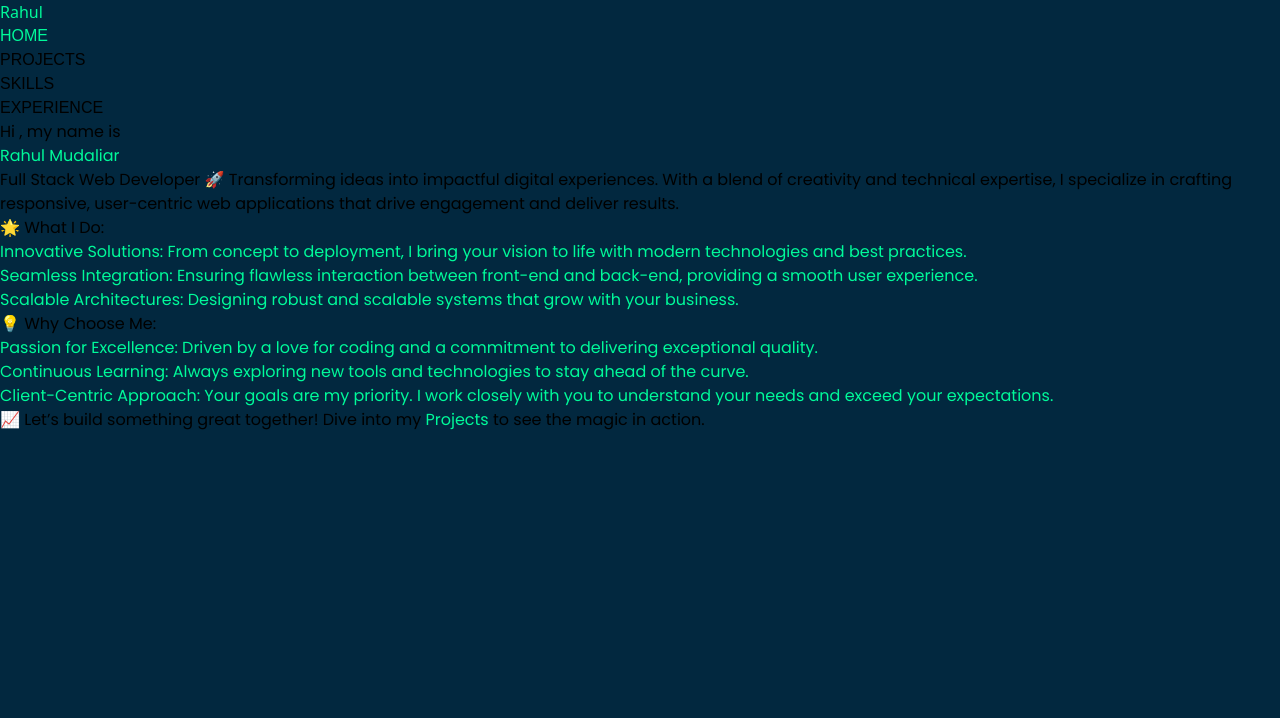
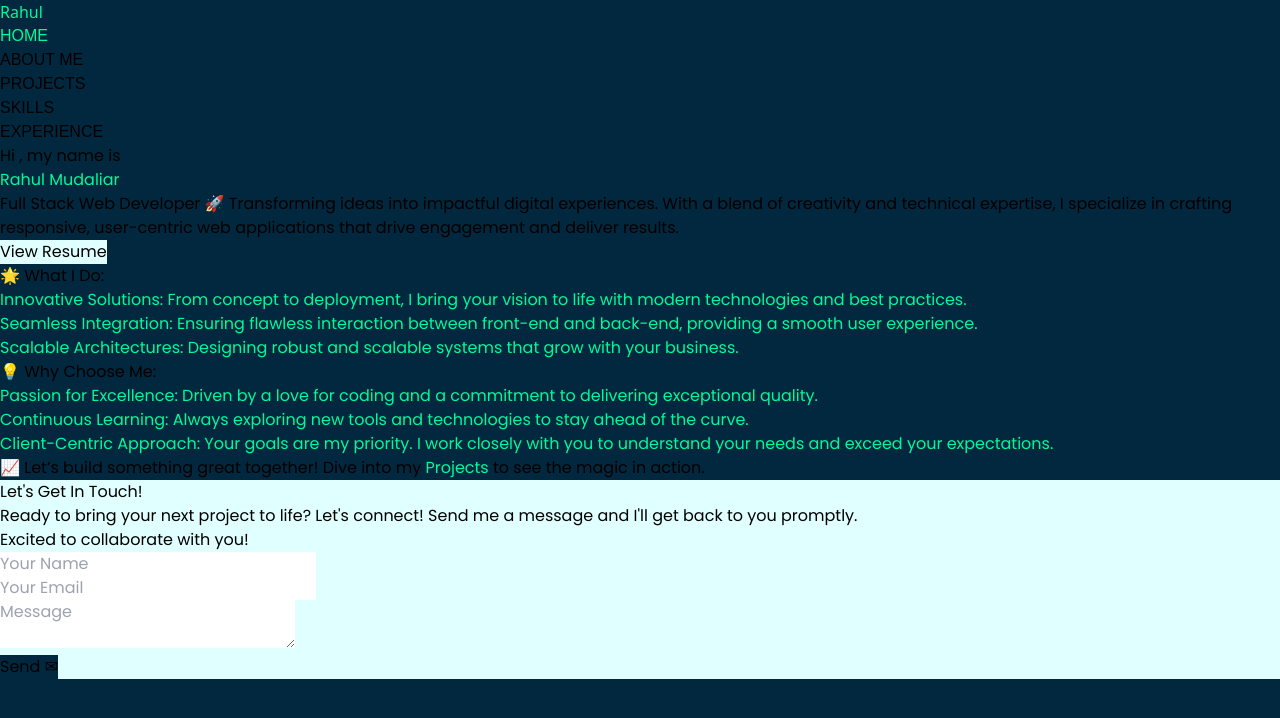
Before and after one commit to rahulpro1012/Portfolio_Website, a React (Vite) app: page / in a window 1280 px wide. Shown: the top 718 px of the page. Built offline with nearby package versions, Linux system fonts and the light colour scheme; a web font is replaced by a local one.

Commit message:
Added page for email

```diff
--- a/package.json
+++ b/package.json
@@ -10,6 +10,7 @@
     "preview": "vite preview"
   },
   "dependencies": {
+    "emailjs-com": "^3.2.0",
     "react": "^18.2.0",
     "react-dom": "^18.2.0",
     "react-router-dom": "^6.23.1",
--- a/src/App.css
+++ b/src/App.css
@@ -74,3 +74,7 @@ html{
   .nav-bg{
     background-color: #02283f;
   }
+
+  .bg-light{
+    background-color: #E0FFFF;
+  }
--- /dev/null
+++ b/src/components/Email.jsx
@@ -0,0 +1,114 @@
+import React, { useState } from "react";
+import emailjs from "emailjs-com";
+
+function Email() {
+  const [formData, setFormData] = useState({
+    name: "",
+    email: "",
+    message: "",
+  });
+
+  const handleChange = (e) => {
+    const { name, value } = e.target;
+    setFormData({
+      ...formData,
+      [name]: value,
+    });
+  };
+
+  const handleSubmit = (e) => {
+    e.preventDefault();
+
+    emailjs
+      .sendForm("YOUR_SERVICE_ID", "YOUR_TEMPLATE_ID", e.target, "YOUR_USER_ID")
+      .then(
+        (result) => {
+          console.log(result.text);
+          alert("Email sent successfully!");
+        },
+        (error) => {
+          console.log(error.text);
+          alert("Failed to send email. Please try again.");
+        }
+      );
+
+    setFormData({
+      name: "",
+      email: "",
+      message: "",
+    });
+  };
+
+  return (
+    <div className="bg-light min-h-44 font-poppins py-20 flex flex-col items-center justify-center ">
+      <h1 className="text-3xl font-medium text-slate-700 mb-8">
+        Let's Get In Touch!
+      </h1>
+      <h1 className="w-2/3">
+        Ready to bring your next project to life? Let's connect! Send me a
+        message and I'll get back to you promptly.
+      </h1>
+      <span className=""> Excited to collaborate with you!</span>
+      <form
+        onSubmit={handleSubmit}
+        className="w-full max-w-md bg-white p-8 rounded-lg shadow-2xl mt-5"
+      >
+        <div className="mb-4">
+          <label
+            htmlFor="name"
+            className="block text-sm font-medium text-gray-700"
+          ></label>
+          <input
+            type="text"
+            id="name"
+            name="name"
+            placeholder="Your Name"
+            value={formData.name}
+            onChange={handleChange}
+            required
+            className="mt-1 block w-full px-3 py-2 border border-gray-300 rounded-md shadow-sm focus:outline-none focus:ring-blue-500 focus:border-blue-500 sm:text-sm"
+          />
+        </div>
+        <div className="mb-4">
+          <label
+            htmlFor="email"
+            className="block text-sm font-medium text-gray-700"
+          ></label>
+          <input
+            type="email"
+            id="email"
+            name="email"
+            placeholder="Your Email"
+            value={formData.email}
+            onChange={handleChange}
+            required
+            className="mt-1 block w-full px-3 py-2 border border-gray-300 rounded-md shadow-sm focus:outline-none focus:ring-blue-500 focus:border-blue-500 sm:text-sm"
+          />
+        </div>
+        <div className="mb-4">
+          <label
+            htmlFor="message"
+            className="block text-sm font-medium text-gray-700"
+          ></label>
+          <textarea
+            id="message"
+            name="message"
+            placeholder="Message"
+            value={formData.message}
+            onChange={handleChange}
+            required
+            className="mt-1 block w-full px-3 py-2 border border-gray-300 rounded-md shadow-sm focus:outline-none h-44 focus:ring-blue-500 focus:border-blue-500 sm:text-sm"
+          />
+        </div>
+        <button
+          type="submit"
+          className="w-full py-2 px-4 nav-bg text-white font-medium rounded-md shadow-sm hover focus:outline-none focus:ring-2 focus:ring-offset-2 focus:ring-blue-500 transition duration-300"
+        >
+          Send ✉
+        </button>
+      </form>
+    </div>
+  );
+}
+
+export default Email;
--- a/src/components/Header.jsx
+++ b/src/components/Header.jsx
@@ -1,18 +1,20 @@
-import React from 'react'
-import Navbar from './Navbar'
-import { ScrollRestoration } from 'react-router-dom'
+import React from "react";
+import Navbar from "./Navbar";
+import { ScrollRestoration } from "react-router-dom";
 
 function Header() {
   return (
-    <div className='border-red-500 border-2 p-4'>
-        <ScrollRestoration getKey={(location,matches)=>{
-          console.log(matches)
-          return location.pathname
-        }}/>
+    <div className="p-4">
+      <ScrollRestoration
+        getKey={(location, matches) => {
+          console.log(matches);
+          return location.pathname;
+        }}
+      />
 
-        <Navbar/>
+      <Navbar />
     </div>
-  )
+  );
 }
 
-export default Header
+export default Header;
--- a/src/components/Home.jsx
+++ b/src/components/Home.jsx
@@ -1,30 +1,84 @@
-import React from 'react'
-import { Link } from 'react-router-dom'
+import React from "react";
+import { Link } from "react-router-dom";
+import Email from "./Email";
 
 function Home() {
   return (
-    <div className='font-ubuntu font-bold text-gray-50 px-56 border border-red-500 font-poppins py-28'>
-      <div className='ml flex flex-col gap-6'>
-        <h1 className='text-2xl'>Hi , my name is </h1>
-        <h1 className='highlight-text text-6xl '>Rahul Mudaliar</h1>
-        <p className='text-gray-300 text-lg  '>Full Stack Web Developer
-          🚀 Transforming ideas into impactful digital experiences. With a blend of creativity and technical expertise, I specialize in crafting responsive, user-centric web applications that drive engagement and deliver results.</p>
-        <h1>🌟 What I Do:</h1>
-        <ul className='text-gray-400 list-disc pl-6'>
-          <li className='mb-2 highlight-text'><span className='text-gray-400'>Innovative Solutions: From concept to deployment, I bring your vision to life with modern technologies and best practices.</span></li>
-          <li className='mb-2 highlight-text'><span className='text-gray-400'>Seamless Integration: Ensuring flawless interaction between front-end and back-end, providing a smooth user experience.</span></li>
-          <li className='mb-2 highlight-text'><span className='text-gray-400'>Scalable Architectures: Designing robust and scalable systems that grow with your business.</span></li>
-        </ul>
-        <h1>💡 Why Choose Me:</h1>
-        <ul className='text-gray-400 list-disc pl-6'>
-          <li className='mb-2 highlight-text'><span className='text-gray-400'>Passion for Excellence: Driven by a love for coding and a commitment to delivering exceptional quality.</span></li>
-          <li className='mb-2 highlight-text'><span className='text-gray-400'>Continuous Learning: Always exploring new tools and technologies to stay ahead of the curve.</span></li>
-          <li className='mb-2 highlight-text'><span className='text-gray-400'>Client-Centric Approach: Your goals are my priority. I work closely with you to understand your needs and exceed your expectations.</span></li>
-        </ul>
-        <h1 className='text-xl '>📈 Let’s build something great together! Dive into my <span className='highlight-text'><Link to='/projects'>Projects</Link></span> to see the magic in action.</h1>
+    <div className="">
+      <div className=" text-gray-50 px-56 font-poppins py-8 ">
+        <div className="ml flex flex-col gap-6">
+          <h1 className="text-2xl font-bold">Hi , my name is </h1>
+          <h1 className="highlight-text text-6xl font-semibold">
+            Rahul Mudaliar
+          </h1>
+          <p className="text-gray-300 text-lg  ">
+            Full Stack Web Developer 🚀 Transforming ideas into impactful
+            digital experiences. With a blend of creativity and technical
+            expertise, I specialize in crafting responsive, user-centric web
+            applications that drive engagement and deliver results.
+          </p>
+
+          <div className="flex justify-center">
+            <button className="bg-light text-black font-poppins w-32 rounded-md shadow-lg  hover:bg-blue-200 transition-colors duration-300 h-11">
+              View Resume
+            </button>
+          </div>
+
+          <h1>🌟 What I Do:</h1>
+          <ul className="text-gray-400 list-disc pl-6">
+            <li className="mb-2 highlight-text">
+              <span className="text-gray-400">
+                Innovative Solutions: From concept to deployment, I bring your
+                vision to life with modern technologies and best practices.
+              </span>
+            </li>
+            <li className="mb-2 highlight-text">
+              <span className="text-gray-400">
+                Seamless Integration: Ensuring flawless interaction between
+                front-end and back-end, providing a smooth user experience.
+              </span>
+            </li>
+            <li className="mb-2 highlight-text">
+              <span className="text-gray-400">
+                Scalable Architectures: Designing robust and scalable systems
+                that grow with your business.
+              </span>
+            </li>
+          </ul>
+          <h1>💡 Why Choose Me:</h1>
+          <ul className="text-gray-400 list-disc pl-6">
+            <li className="mb-2 highlight-text">
+              <span className="text-gray-400">
+                Passion for Excellence: Driven by a love for coding and a
+                commitment to delivering exceptional quality.
+              </span>
+            </li>
+            <li className="mb-2 highlight-text">
+              <span className="text-gray-400">
+                Continuous Learning: Always exploring new tools and technologies
+                to stay ahead of the curve.
+              </span>
+            </li>
+            <li className="mb-2 highlight-text">
+              <span className="text-gray-400">
+                Client-Centric Approach: Your goals are my priority. I work
+                closely with you to understand your needs and exceed your
+                expectations.
+              </span>
+            </li>
+          </ul>
+          <h1 className="text-xl ">
+            📈 Let’s build something great together! Dive into my{" "}
+            <span className="highlight-text">
+              <Link to="/projects">Projects</Link>
+            </span>{" "}
+            to see the magic in action.
+          </h1>
+        </div>
       </div>
+      <Email />
     </div>
-  )
+  );
 }
 
-export default Home
+export default Home;
--- a/src/components/Navbar.jsx
+++ b/src/components/Navbar.jsx
@@ -10,6 +10,11 @@ function Navbar() {
           color: isActive ? "#00FA9A" : "inherit"
         })}>
           <li>HOME</li>
+        </NavLink>
+        <NavLink exact to='/About' className="navbar" style={({ isActive }) => ({
+          color: isActive ? "#00FA9A" : "inherit"
+        })}>
+          <li>ABOUT ME</li>
         </NavLink>
         <NavLink exact to='/projects' className="navbar" style={({ isActive }) => ({
           color: isActive ? "#00FA9A" : "inherit"
--- a/src/components/Page.jsx
+++ b/src/components/Page.jsx
@@ -1,14 +1,14 @@
-import React from 'react'
-import Header from './Header'
-import { Outlet } from 'react-router-dom'
+import React from "react";
+import Header from "./Header";
+import { Outlet } from "react-router-dom";
 
 function Page() {
   return (
-    <div className='scroll-smooth flex flex-col w-screen h-screen'>
-        <Header/>
-        <Outlet/>
+    <div className="scroll-smooth flex flex-col min-w-full min-h-screen">
+      <Header />
+      <Outlet />
     </div>
-  )
+  );
 }
 
-export default Page
+export default Page;
```
Also changed, not shown: 1 other file (tests, documents, lock files or other folders).
